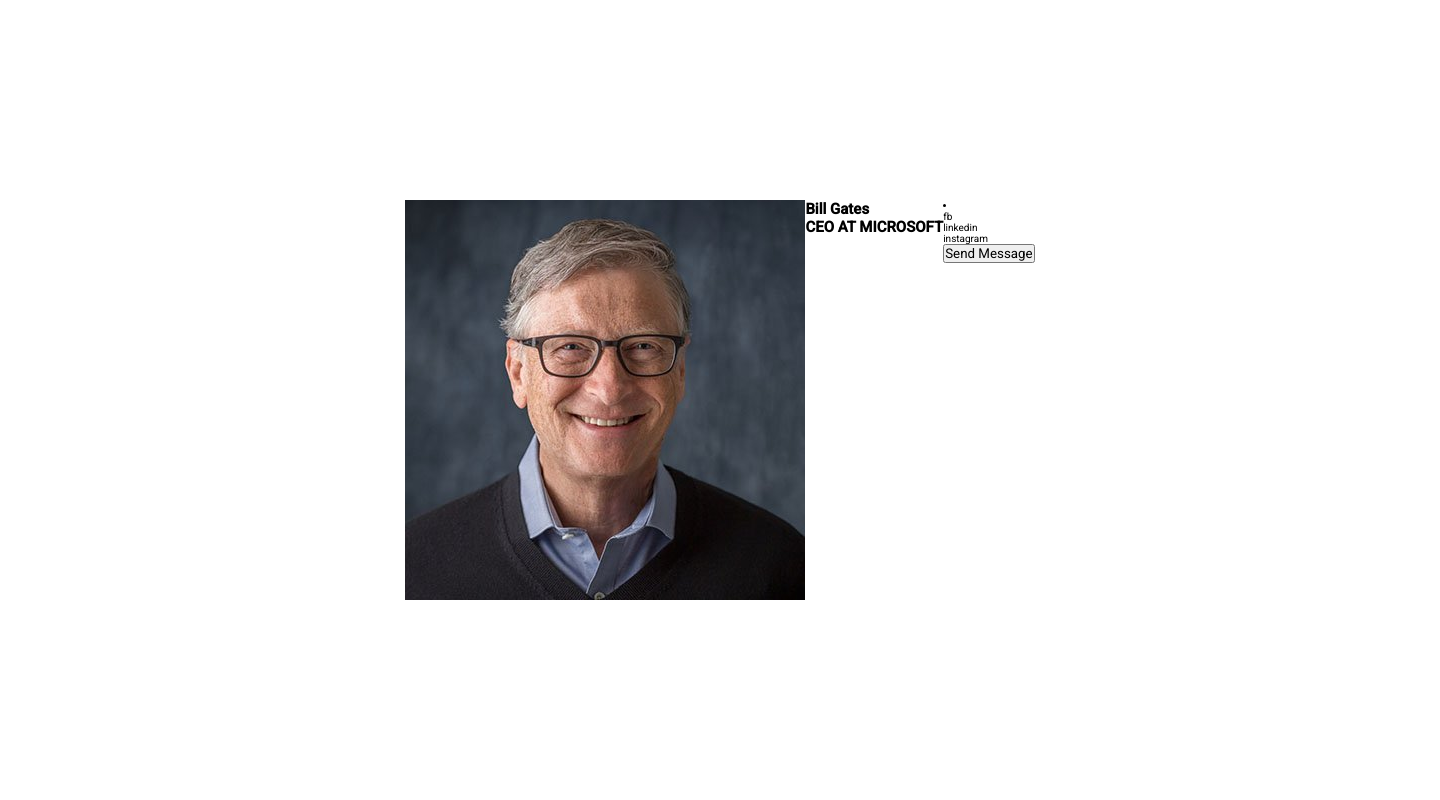
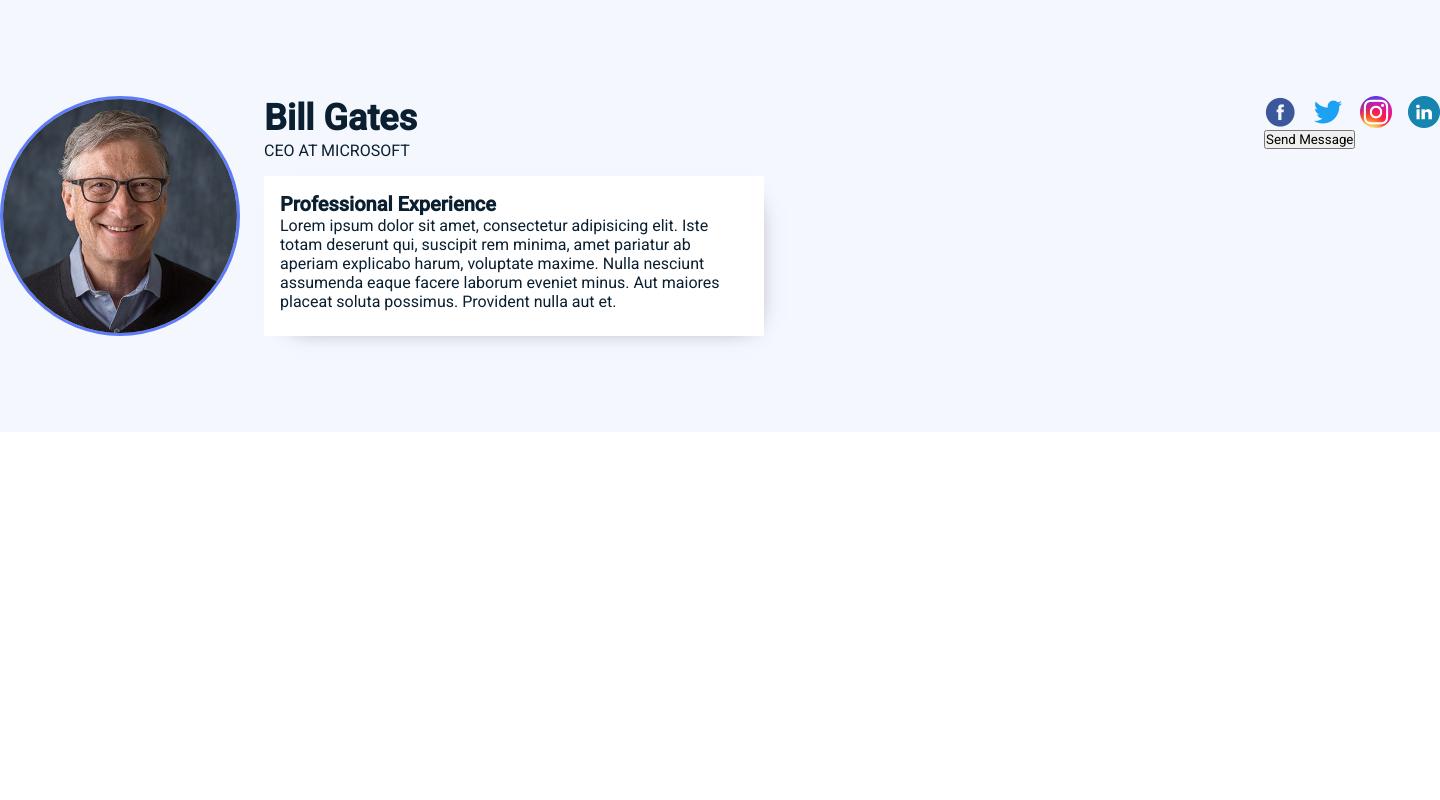
Before and after one commit to Zacharay/socialMediaApp, a PHP site: page /php/views/userProfile.php in a window 1440 px wide. Run offline with PHP 8.4, Linux system fonts and the light colour scheme.

Commit message:
Add files via upload

```diff
--- a/php/views/userProfile.php
+++ b/php/views/userProfile.php
@@ -8,21 +8,46 @@
     <title>Social Media</title>
 </head>
 <body>
-    <section class="userProfile__header">
-
-        <img src="../../images/profilePhotos/userPhoto_62.png" class="userProfile__photo"/>
+    <div style="background-color: #f5f7fe;">
+        <section class="userProfile__header container">
+            <div class="userProfile__header__wrapper">
+                <img src="../../images/profilePhotos/userPhoto_1.png" class="userProfile__photo"/>
                 <div>
                     <h1 class="userProfile__name">Bill Gates</h1>
                     <h2 class="userProfile__occupation">CEO AT MICROSOFT</h2>
+                    <p class="userProfile__description">
+                        <span>Professional Experience</span></br>
+                        Lorem ipsum dolor sit amet, consectetur adipisicing elit. Iste totam deserunt qui, suscipit rem minima, amet pariatur ab aperiam explicabo harum, voluptate maxime. Nulla nesciunt assumenda eaque facere laborum eveniet minus. Aut maiores placeat soluta possimus. Provident nulla aut et.
+                    </p>
+                </div>
             </div>
             <div>
+                <ul class="userProfile__socials__container">
                     <li>
-                <ul>fb</ul>
-                <ul>linkedin</ul>
-                <ul>instagram</ul>
+                        <a href="https://facebook.com" target="_blank">
+                            <img src="../../images/icons/facebookIcon.webp" alt="Facebook Logo" class="userProfile__socials__image"/>
+                        </a>
                     </li>
+                    <li>
+                        <a href="https://twitter.com" target="_blank">
+                            <img src="../../images/icons/twitterIcon.png" alt="Twitter Logo" class="userProfile__socials__image"/>
+                        </a>
+                    </li>
+                    <li>
+                        <a href="https://instagram.com" target="_blank">
+                            <img src="../../images/icons/instagramIcon.webp" alt="Instagram Logo" class="userProfile__socials__image"/>
+                        </a>
+                    </li>
+                    <li>
+                        <a href="https://linkedin.com" target="_blank">
+                            <img src="../../images/icons/linkedinIcon.webp" alt="Linkedin Logo" class="userProfile__socials__image"/>
+                        </a>
+                    </li>
+                </ul>
                 <button>Send Message</button>
             </div>
         </section>
+    </div>
+
 </body>
 </html>
--- a/styles/main.css
+++ b/styles/main.css
@@ -13,13 +13,6 @@
 html{
     font-size:62.5%;
 }
-body{
-    display:flex;
-    align-items: center;
-    justify-content: center;
-    height: 100vh;
-    gap:1.2rem;
-}
 .login-btn
 {
     width:30rem !important;
@@ -29,3 +22,10 @@ a{
     text-decoration: none;
 
 }
+.container{
+    width:144rem;
+    margin:0 auto;
+}
+li{
+    list-style-type: none;
+}
--- a/styles/userProfile.css
+++ b/styles/userProfile.css
@@ -1,4 +1,53 @@
 .userProfile__header{
     display:flex;
     justify-content: space-between;
+    padding:9.6rem 0rem;
+
 }
+.userProfile__photo{
+    width:24rem;
+    height:24rem;;
+    border:solid 3px var(--blue-main);
+    border-radius:100%;
+}
+.userProfile__name
+{
+    font-size:3.6rem;
+    margin-bottom:0.2rem;
+    color:#0a1f30;
+}
+.userProfile__occupation
+{
+    font-size:1.6rem;
+    font-weight: 400;
+    margin-bottom:1.6rem;
+    color:#0a1f30;
+}
+.userProfile__header__wrapper{
+    display:flex;
+    align-items:center;
+    gap:2.4rem;
+}
+.userProfile__description{
+    width:50rem;
+    height:16rem;
+    background-color:white;
+    box-shadow: 8px 8px 24px -21px rgba(66, 68, 90, 1);
+    font-size:1.6rem;
+    padding:1.6rem;
+    color:#0a1f30;
+}
+.userProfile__description span{
+    font-size:2rem;
+    color:#0a1f30;
+    margin-bottom:1.2rem;
+    font-weight:600;
+}
+.userProfile__socials__container{
+    display:flex;
+    gap:1.6rem;
+}
+.userProfile__socials__image{
+    width:3.2rem;
+    height:3.2rem;
+}
```
Also changed, not shown: images/icons/facebookIcon.webp (added), images/icons/instagramIcon.webp (added), images/icons/linkedinIcon.webp (added), images/icons/twitterIcon.png (added), images/profilePhotos/userPhoto_1.png. Lines whose indentation alone changed are shown as unchanged.
